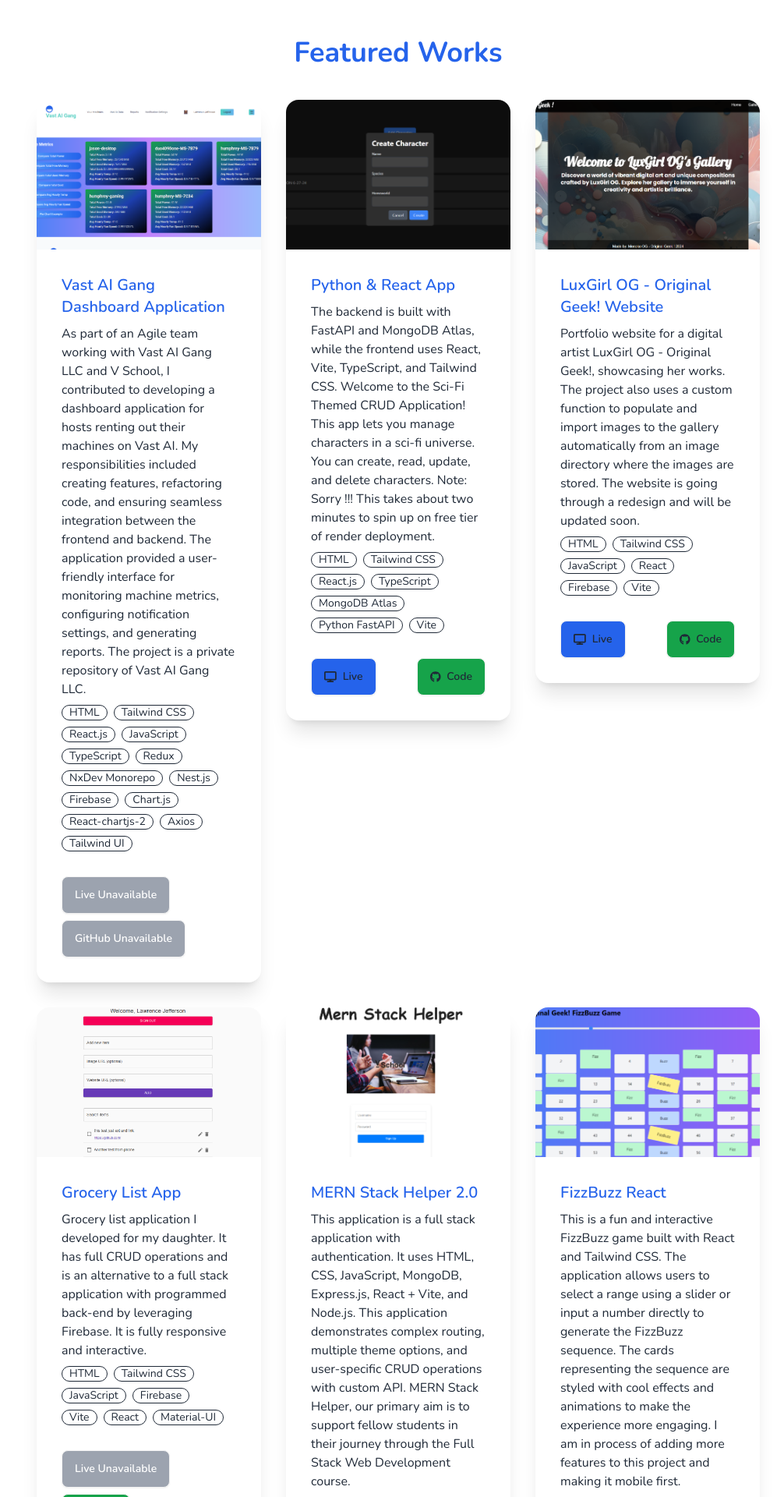
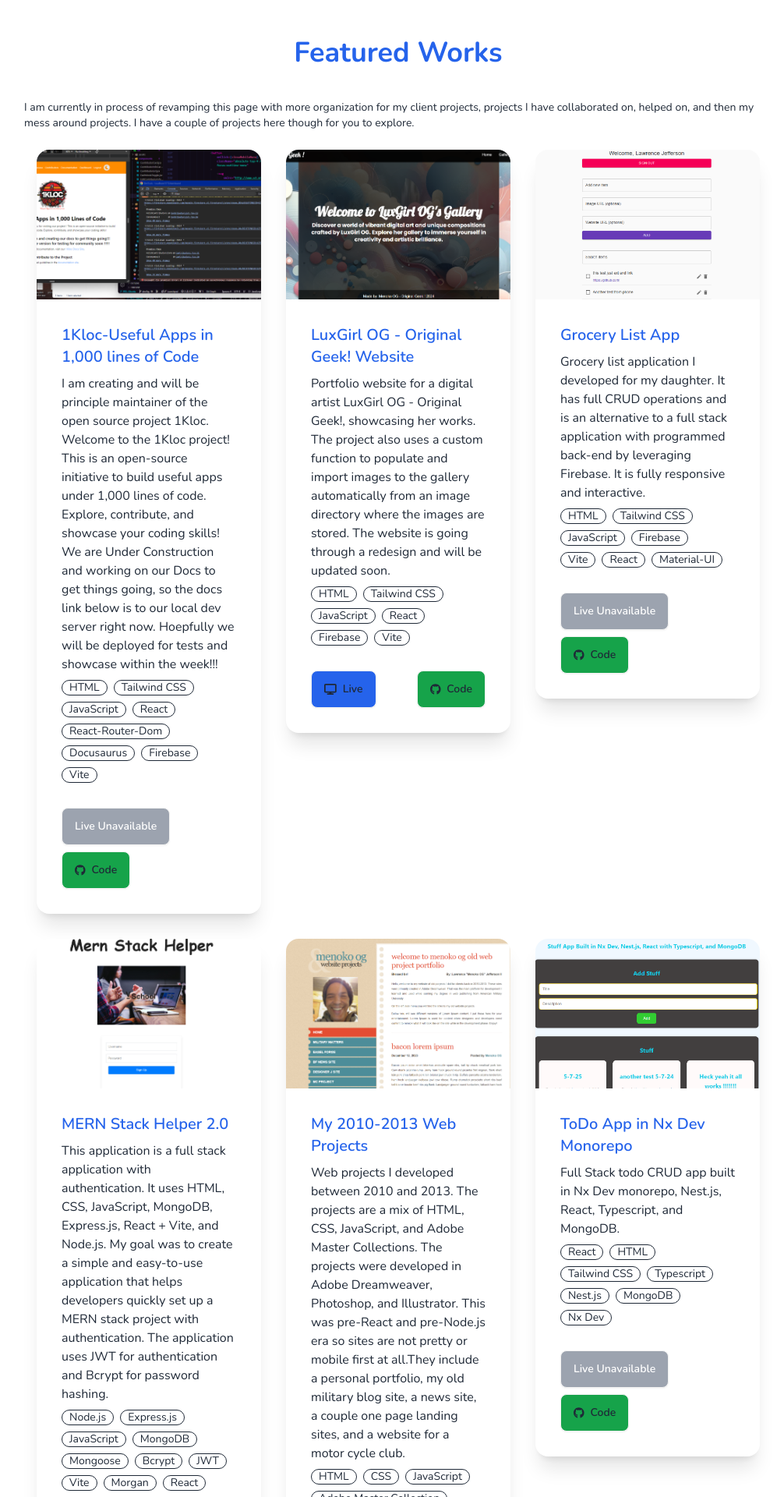
Before and after one commit to MenokoOG/menoko-og-portfolio, a Next.js app: page /portfolio in a window 1280 px wide. Shown: the part 160-2080 px from the top of the page at 78% size, without its empty margins (129-1135 px from the left). Built offline with nearby package versions, Linux system fonts and the light colour scheme.

Commit message:
updated portfolio page

```diff
--- a/app/portfolio/page.tsx
+++ b/app/portfolio/page.tsx
@@ -19,48 +19,25 @@ type Project = {
 const projects: Project[] = [
   {
     id: 1,
-    title: "Vast AI Gang Dashboard Application",
-    img: "/mockups/vastaigang.png",
+    title: "1Kloc-Useful Apps in 1,000 lines of Code",
+    img: "/mockups/working_on_1kloc.png",
     description:
-      "As part of an Agile team working with Vast AI Gang LLC and V School, I contributed to developing a dashboard application for hosts renting out their machines on Vast AI. My responsibilities included creating features, refactoring code, and ensuring seamless integration between the frontend and backend. The application provided a user-friendly interface for monitoring machine metrics, configuring notification settings, and generating reports. The project is a private repository of Vast AI Gang LLC.",
+      " I am creating and will be principle maintainer of the open source project 1Kloc. Welcome to the 1Kloc project! This is an open-source initiative to build useful apps under 1,000 lines of code. Explore, contribute, and showcase your coding skills! We are Under Construction and working on our Docs to get things going, so the docs link below is to our local dev server right now. Hoepfully we will be deployed for tests and showcase within the week!!!",
     stacks: [
       "HTML",
       "Tailwind CSS",
-      "React.js",
       "JavaScript",
-      "TypeScript",
-      "Redux",
-      "NxDev Monorepo",
-      "Nest.js",
+      "React",
+      "React-Router-Dom",
+      "Docusaurus",
       "Firebase",
-      "Chart.js",
-      "React-chartjs-2",
-      "Axios",
-      "Tailwind UI",
+      "Vite",
     ],
     live: "",
-    gitHub: "",
+    gitHub: "https://github.com/1kloc-Useful-Apps-in-1-000-Lines",
   },
   {
     id: 2,
-    title: "Python & React App",
-    img: "/mockups/python-scfi.png",
-    description:
-      "The backend is built with FastAPI and MongoDB Atlas, while the frontend uses React, Vite, TypeScript, and Tailwind CSS. Welcome to the Sci-Fi Themed CRUD Application! This app lets you manage characters in a sci-fi universe. You can create, read, update, and delete characters. Note: Sorry !!! This takes about two minutes to spin up on free tier of render deployment.",
-    stacks: [
-      "HTML",
-      "Tailwind CSS",
-      "React.js",
-      "TypeScript",
-      "MongoDB Atlas",
-      "Python FastAPI",
-      "Vite",
-    ],
-    live: "https://sci-fi-app-frontend.onrender.com",
-    gitHub: "https://github.com/MenokoOG/sci-fi-app",
-  },
-  {
-    id: 3,
     title: "LuxGirl OG - Original Geek! Website",
     img: "/mockups/Screenshot 2024-06-01 132640.png",
     description:
@@ -70,7 +47,7 @@ const projects: Project[] = [
     gitHub: "https://github.com/MenokoOG/luxgirl-portfolio",
   },
   {
-    id: 4,
+    id: 3,
     title: "Grocery List App",
     img: "/mockups/grocery.png",
     description:
@@ -88,11 +65,11 @@ const projects: Project[] = [
     gitHub: "https://github.com/MenokoOG/luxgirl-grocery-app",
   },
   {
-    id: 5,
+    id: 4,
     title: "MERN Stack Helper 2.0",
     img: "/mockups/Screenshot 2024-03-27 163015.png",
     description:
-      "This application is a full stack application with authentication. It uses HTML, CSS, JavaScript, MongoDB, Express.js, React + Vite, and Node.js. This application demonstrates complex routing, multiple theme options, and user-specific CRUD operations with custom API. MERN Stack Helper, our primary aim is to support fellow students in their journey through the Full Stack Web Development course.",
+      "This application is a full stack application with authentication. It uses HTML, CSS, JavaScript, MongoDB, Express.js, React + Vite, and Node.js. My goal was to create a simple and easy-to-use application that helps developers quickly set up a MERN stack project with authentication. The application uses JWT for authentication and Bcrypt for password hashing.",
     stacks: [
       "Node.js",
       "Express.js",
@@ -110,32 +87,13 @@ const projects: Project[] = [
     live: "https://mern-stack-helper-2-0.onrender.com",
     gitHub: "https://github.com/MenokoOG/mern_stack_help_2",
   },
+
   {
-    id: 6,
-    title: "FizzBuzz React",
-    img: "/mockups/fizzBuzz.png",
-    description:
-      "This is a fun and interactive FizzBuzz game built with React and Tailwind CSS. The application allows users to select a range using a slider or input a number directly to generate the FizzBuzz sequence. The cards representing the sequence are styled with cool effects and animations to make the experience more engaging. I am in process of adding more features to this project and making it mobile first.",
-    stacks: ["React.js", "Tailwind CSS", "JavaScript", "Vite"],
-    live: "https://fizzbuzzreact.netlify.app/",
-    gitHub: "https://github.com/MenokoOG/fizzbuzz-react",
-  },
-  {
-    id: 7,
-    title: "JavaScript Back-end and Python Front-end",
-    img: "/mockups/random_dog.png",
-    description:
-      "This is a simple project that combines a JavaScript backend using Express and a Python frontend using Flask. It fetches random dog images from the Dog CEO API and displays them with a nice Tailwind CSS style.",
-    stacks: ["Node.js", "Express.js", "CSS", "HTML", "Python Flask"],
-    live: "",
-    gitHub: "https://github.com/MenokoOG/js-py",
-  },
-  {
-    id: 8,
+    id: 5,
     title: "My 2010-2013 Web Projects",
     img: "/mockups/Screenshot 2024-03-17 115744.png",
     description:
-      "Web projects I developed between 2010 and 2013. The projects are a mix of HTML, CSS, JavaScript, and Adobe Master Collections. They include a personal portfolio, my old military blog site, a news site, a couple one page landing sites, and a website for a motor cycle club. The projects are fully responsive and interactive.",
+      "Web projects I developed between 2010 and 2013. The projects are a mix of HTML, CSS, JavaScript, and Adobe Master Collections. The projects were developed in Adobe Dreamweaver, Photoshop, and Illustrator. This was pre-React and pre-Node.js era so sites are not pretty or mobile first at all.They include a personal portfolio, my old military blog site, a news site, a couple one page landing sites, and a website for a motor cycle club. ",
     stacks: [
       "HTML",
       "CSS",
@@ -149,7 +107,7 @@ const projects: Project[] = [
     gitHub: "https://github.com/MenokoOG/Past-Web-Projects-for-Clients",
   },
   {
-    id: 9,
+    id: 6,
     title: "ToDo App in Nx Dev Monorepo",
     img: "/mockups/nx_todo.png",
     description:
@@ -161,6 +119,7 @@ const projects: Project[] = [
       "Typescript",
       "Nest.js",
       "MongoDB",
+      "Nx Dev",
     ],
     live: "",
     gitHub: "https://github.com/MenokoOG/todo-app",
@@ -171,8 +130,16 @@ const Portfolio = () => {
   return (
     <div className="container mx-auto py-10">
       <h1 className="text-4xl font-bold text-center mb-10 text-blue-600 dark:text-white">
-        Featured Works
+        Featured Works{" "}
       </h1>
+      <p className="text-sm">
+        I am currently in process of revamping this page with more organization
+        for my client projects, projects I have collaborated on, helped on, and
+        then my mess around projects. I have a couple of projects here though
+        for you to explore.
+      </p>
+      <br />
+
       <div className="flex flex-wrap justify-center">
         {projects.map((project) => (
           <div key={project.id} className="w-full sm:w-1/2 md:w-1/3 px-4 mb-8">
```
Also changed, not shown: public/mockups/working_on_1kloc.png (added).
